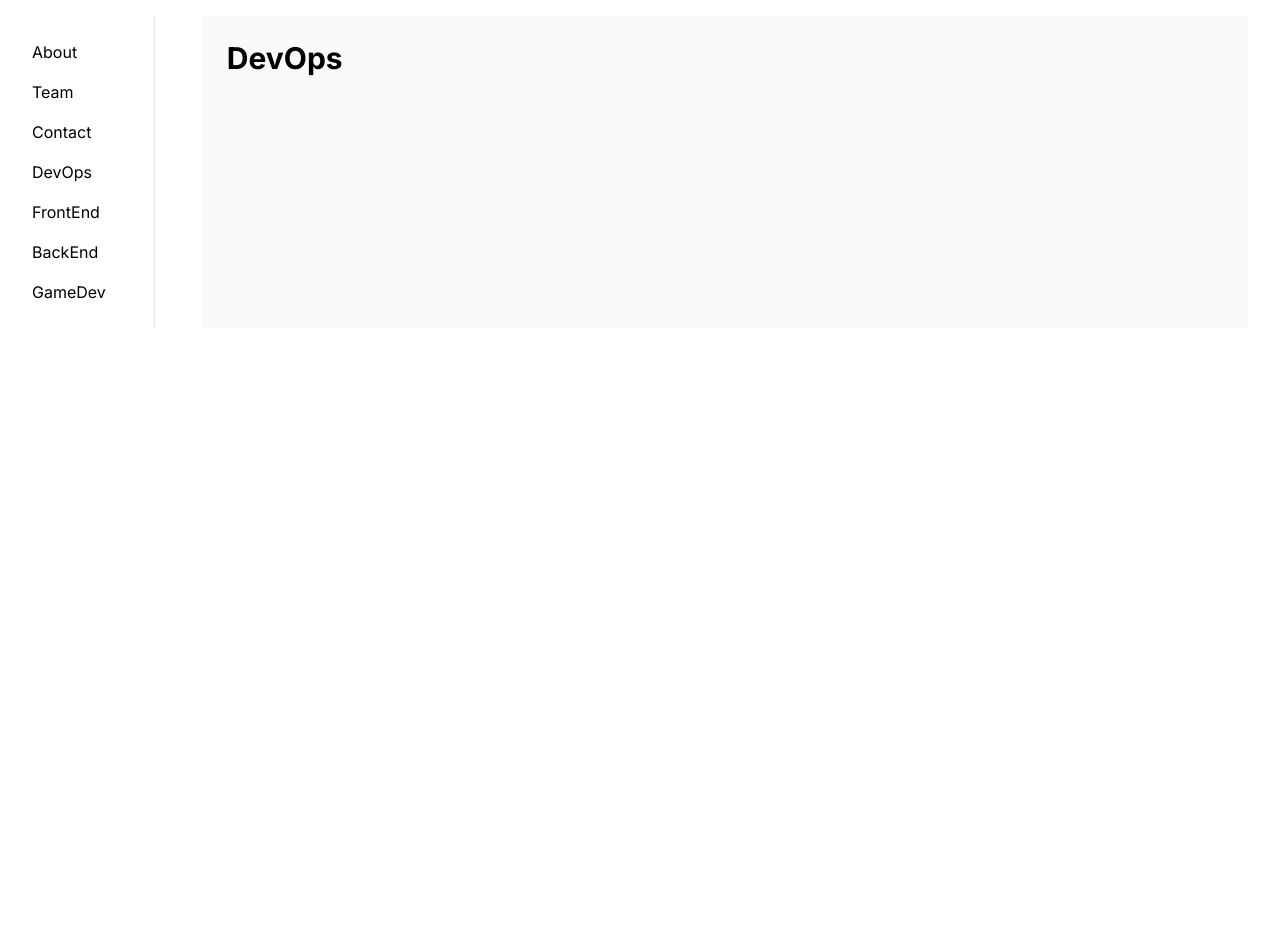
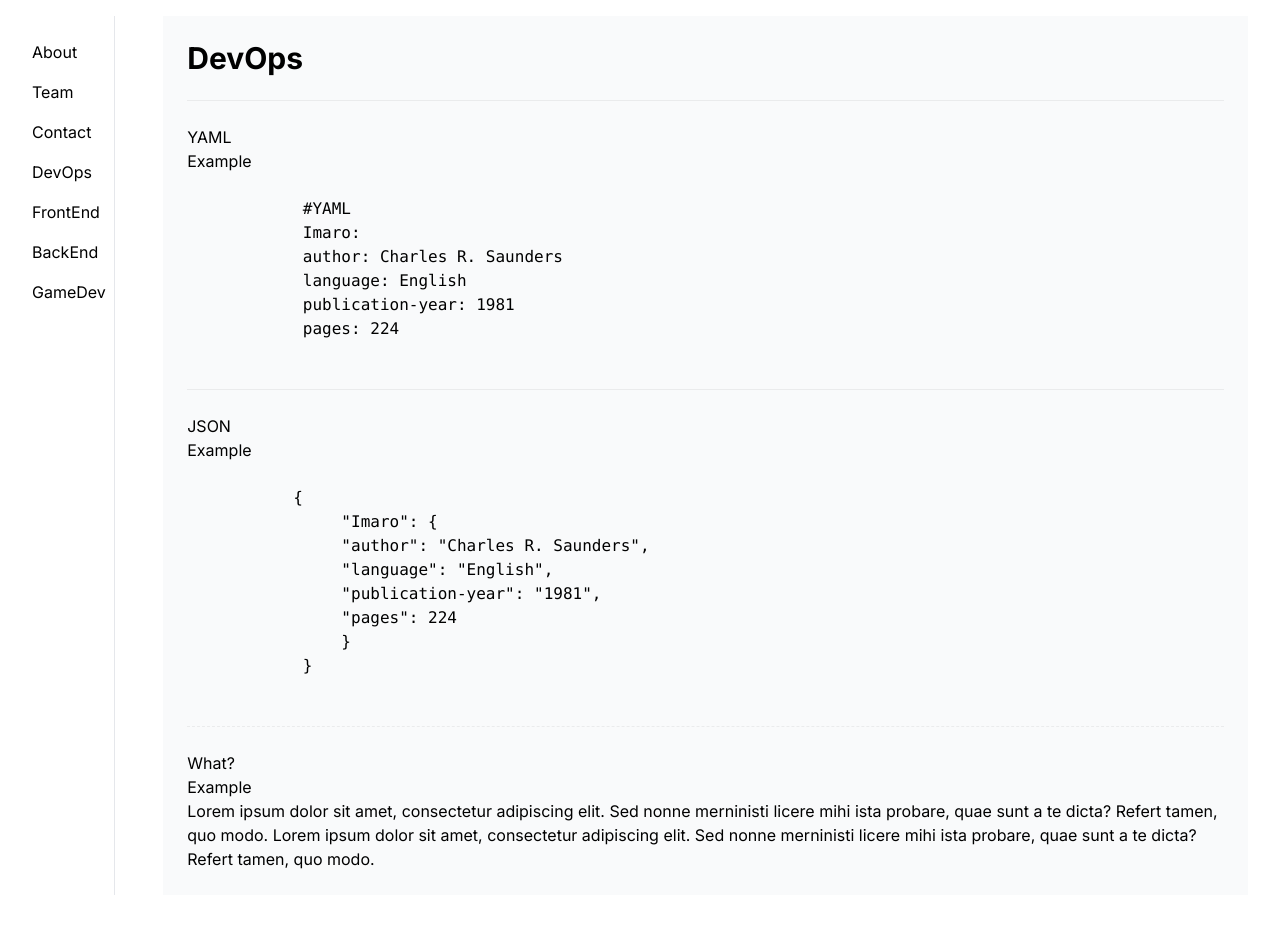
Before and after one commit to vdmitx/pholiant, a Next.js app: page /devops in a window 1280 px wide. Shown: the part 180-1114 px from the top of the page. Before the commit the page ends 800 px from the top, so only its background shows below. Built offline with nearby package versions, Linux system fonts and the light colour scheme.

Commit message:
add info DevOps

```diff
--- a/app/(company)/devops/page.tsx
+++ b/app/(company)/devops/page.tsx
@@ -1,11 +1,47 @@
 import { delay } from '@/lib/utils'
+import React from 'react';
+import { Divider } from 'antd';
 
 export default async function Page() {
   await delay(1000)
 
   return (
     <div>
-      <h1 className='text-3xl font-bold'>DevOps</h1>
+        <h1 className='text-3xl font-bold'>DevOps</h1>
+        <Divider />
+        <p>YAML</p>
+        <p>Example</p>
+        <pre>{`
+            #YAML
+            Imaro:
+            author: Charles R. Saunders
+            language: English
+            publication-year: 1981
+            pages: 224
+        `}</pre>
+        <Divider />
+        <p>JSON</p>
+        <p>Example</p>
+        <pre>{`
+           {
+                "Imaro": {
+                "author": "Charles R. Saunders",
+                "language": "English",
+                "publication-year": "1981",
+                "pages": 224
+                }
+            }
+        `}</pre>
+        <Divider dashed />
+        <h3>What?</h3>
+        <p>Example</p>
+        <p>
+            Lorem ipsum dolor sit amet, consectetur adipiscing elit. Sed nonne merninisti licere mihi ista
+            probare, quae sunt a te dicta? Refert tamen, quo modo.
+            Lorem ipsum dolor sit amet, consectetur adipiscing elit. Sed nonne merninisti licere mihi ista
+            probare, quae sunt a te dicta? Refert tamen, quo modo.
+        </p>
     </div>
+
   )
 }
--- a/app/(company)/team/page.tsx
+++ b/app/(company)/team/page.tsx
@@ -2,7 +2,6 @@ import { delay } from '@/lib/utils'
 
 export default async function Page() {
   await delay(1000)
-
   return (
     <div>
       <h1 className='text-3xl font-bold'>Team</h1>
--- a/app/layout.tsx
+++ b/app/layout.tsx
@@ -6,7 +6,7 @@ import Link from 'next/link'
 const inter = Inter({ subsets: ['latin'] })
 
 export const metadata: Metadata = {
-  title: 'Create Next App',
+  title: 'StartUp',
   description: 'Generated by create next app'
 }
 
--- a/package.json
+++ b/package.json
@@ -9,6 +9,7 @@
     "lint": "next lint"
   },
   "dependencies": {
+    "antd": "^5.11.5",
     "framer-motion": "^10.16.5",
     "next": "14.0.3",
     "react": "^18",
```
Also changed, not shown: 1 other file (tests, documents, lock files or other folders).
